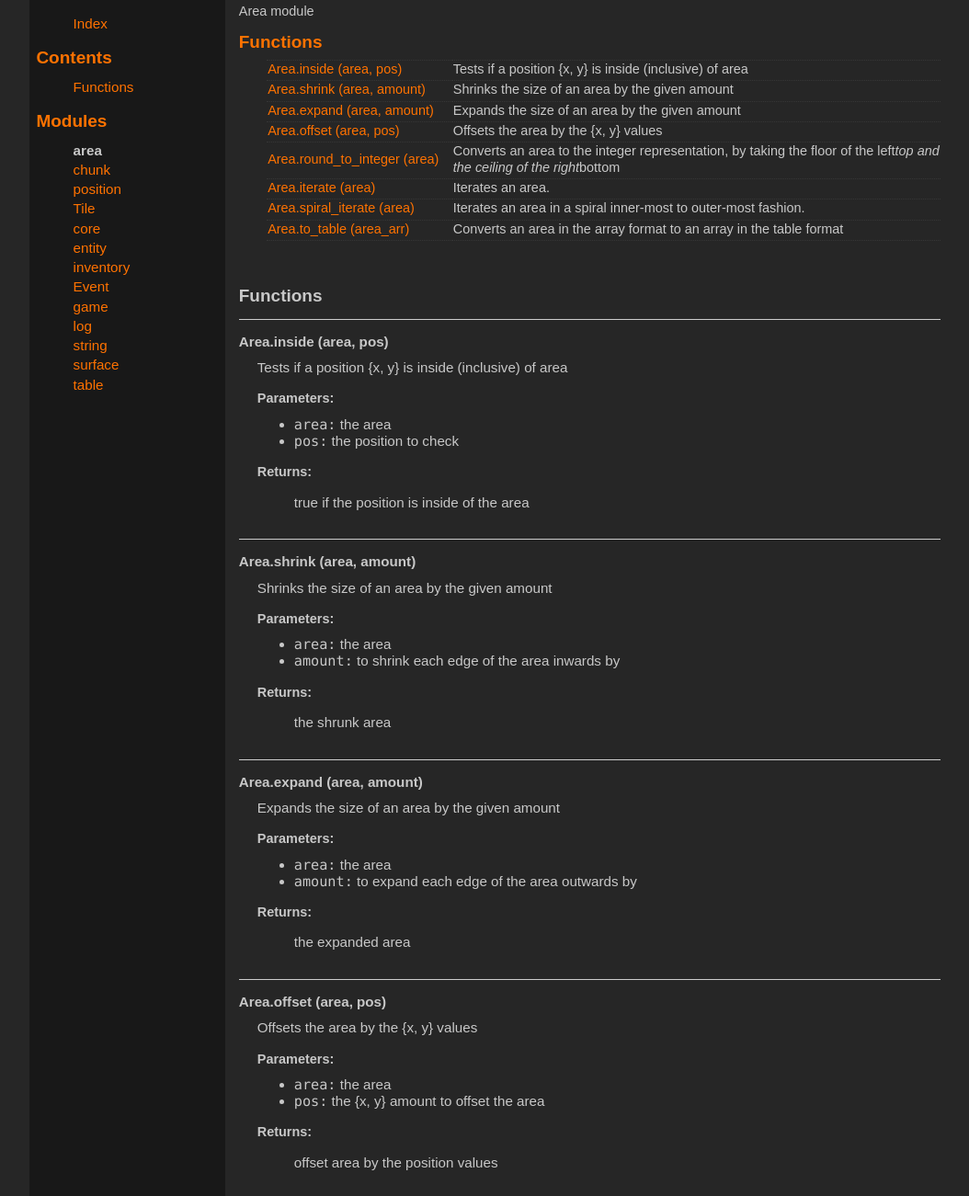
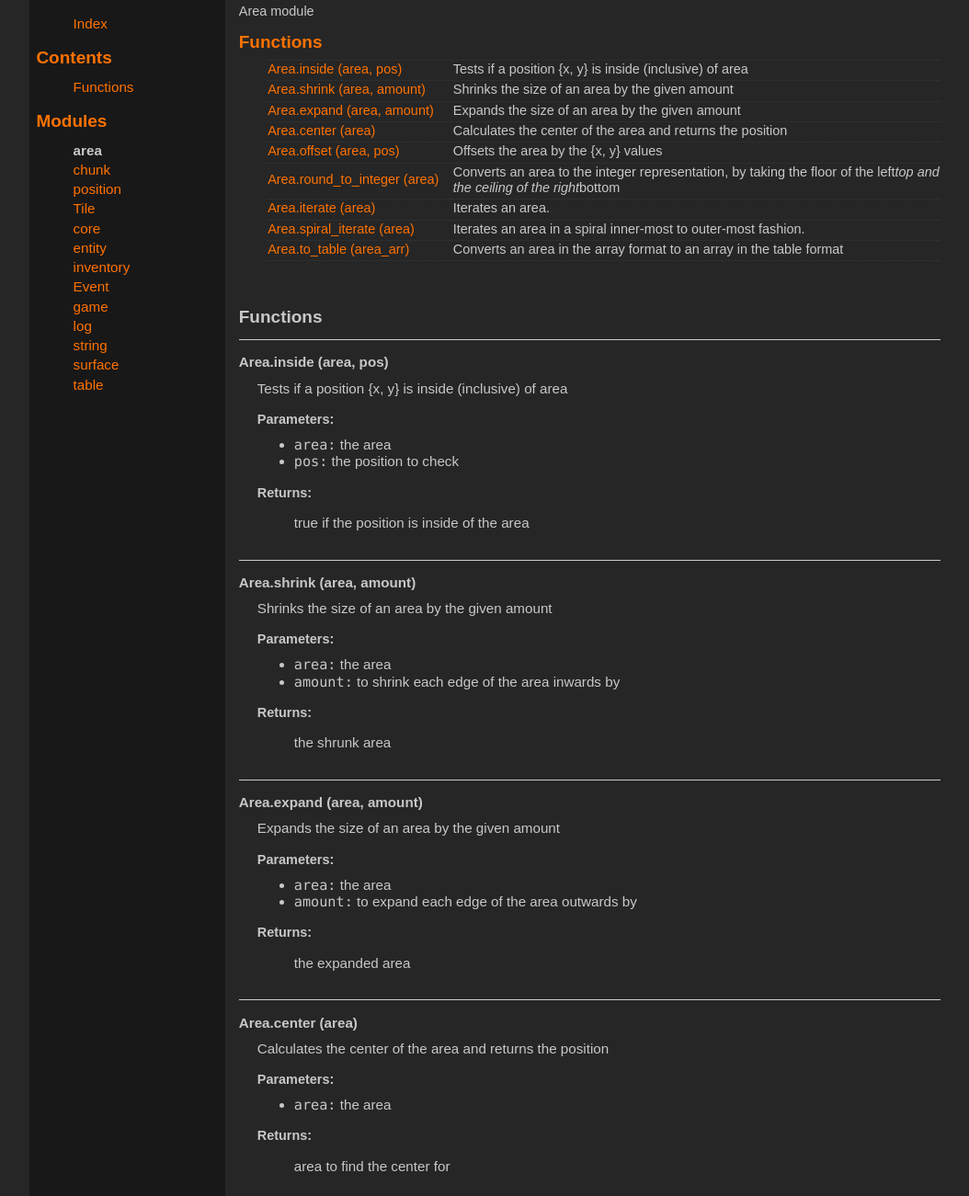
Before and after one commit to Afforess/Factorio-Stdlib, a plain HTML site: page modules/area.html in a window 1280 px wide. Shown: the part 57-1358 px from the top of the page at 92% size, without its empty margins (105-1159 px from the left). Drawn offline with Linux system fonts and the light colour scheme.

Commit message:
Automatic Github Page generation

```diff
--- a/modules/area.html
+++ b/modules/area.html
@@ -77,6 +77,10 @@
 	<tr>
 	<td class="name" nowrap><a href="#Area.expand">Area.expand (area, amount)</a></td>
 	<td class="summary">Expands the size of an area by the given amount</td>
+	</tr>
+	<tr>
+	<td class="name" nowrap><a href="#Area.center">Area.center (area)</a></td>
+	<td class="summary">Calculates the center of the area and returns the position</td>
 	</tr>
 	<tr>
 	<td class="name" nowrap><a href="#Area.offset">Area.offset (area, pos)</a></td>
@@ -185,6 +189,31 @@
     <ol>
 
         the expanded area
+    </ol>
+
+
+
+
+</dd>
+    <dt>
+    <a name = "Area.center"></a>
+    <strong>Area.center (area)</strong>
+    </dt>
+    <dd>
+    Calculates the center of the area and returns the position
+
+
+    <h3>Parameters:</h3>
+    <ul>
+        <li><span class="parameter">area</span>
+         the area
+        </li>
+    </ul>
+
+    <h3>Returns:</h3>
+    <ol>
+
+        area to find the center for
     </ol>
 
 
@@ -346,7 +375,7 @@ end
 </div> <!-- id="main" -->
 <div id="about">
 <i>generated by <a href="http://github.com/stevedonovan/LDoc">LDoc 1.4.3</a></i>
-<i style="float:right;">Last updated 2016-05-27 22:59:33 </i>
+<i style="float:right;">Last updated 2016-05-28 21:30:46 </i>
 </div> <!-- id="about" -->
 </div> <!-- id="container" -->
 </body>
```
Also changed, not shown: index.html (+1 -1 lines), modules/Event.html (+1 -1 lines), modules/Tile.html (+1 -1 lines), modules/chunk.html (+1 -1 lines), modules/core.html (+1 -1 lines), modules/entity.html (+1 -1 lines), modules/game.html (+1 -1 lines), modules/inventory.html (+1 -1 lines), modules/log.html (+1 -1 lines), modules/position.html (+1 -1 lines), modules/string.html (+1 -1 lines), modules/surface.html (+1 -1 lines), modules/table.html (+1 -1 lines).
